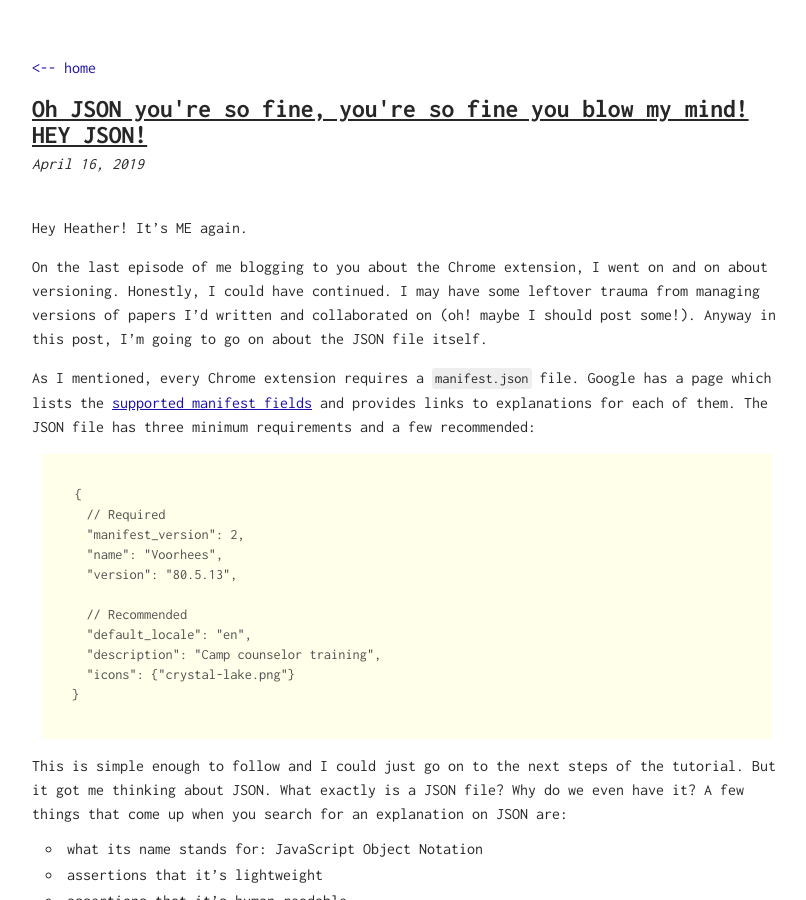
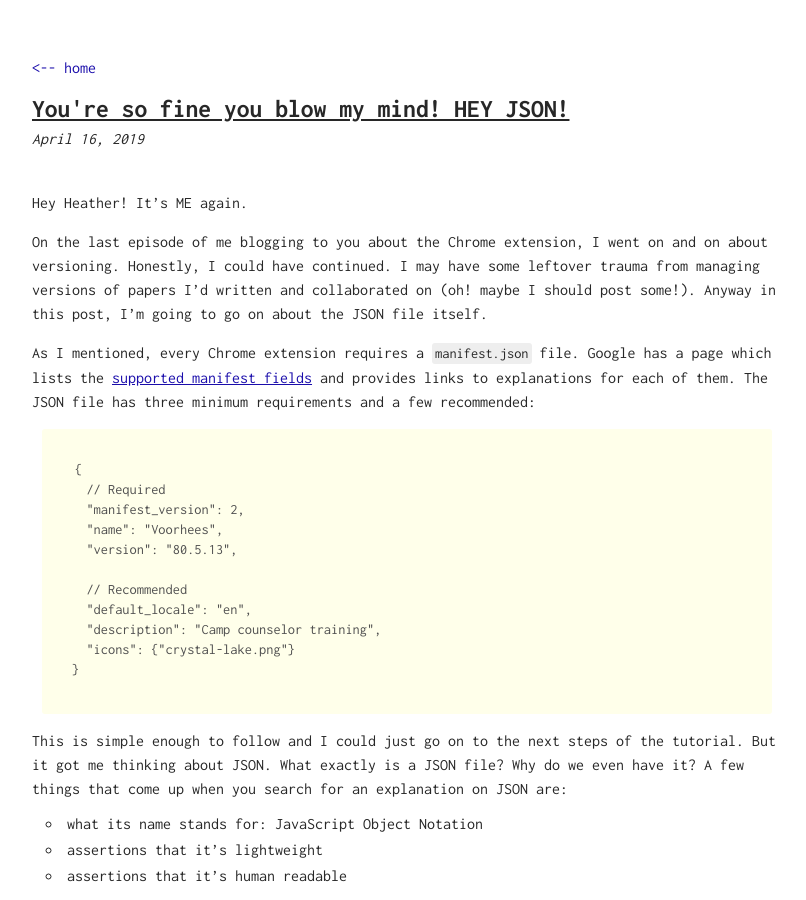
Before and after one commit to dolliars/heyheather, a Jekyll site: the page built from _posts/2019-04-16-hey-json.md, in a window 1280 px wide and 900 px high. Shown: the whole window, without its empty margins (233-1039 px from the left). Built offline with Jekyll 4.4.1, drawn with Linux system fonts in a browser that asks for light colours.

Commit message:
You can still hear it even with less lyrics

```diff
--- a/_posts/2019-04-16-hey-json.md
+++ b/_posts/2019-04-16-hey-json.md
@@ -1,6 +1,6 @@
 ---
 layout: post
-title:  "Oh JSON you're so fine, you're so fine you blow my mind! HEY JSON!"
+title:  "You're so fine you blow my mind! HEY JSON!"
 date:   2019-04-16 17:01:42 -0400
 eof: -And that's the way the cookie crumbles-
 categories: [chome extension, JSON]
```
